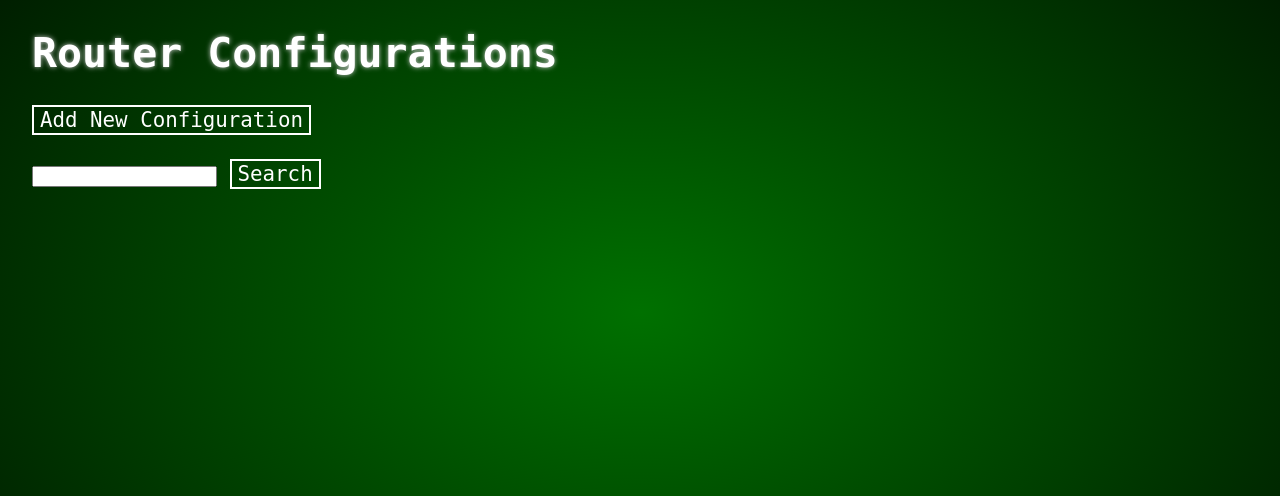
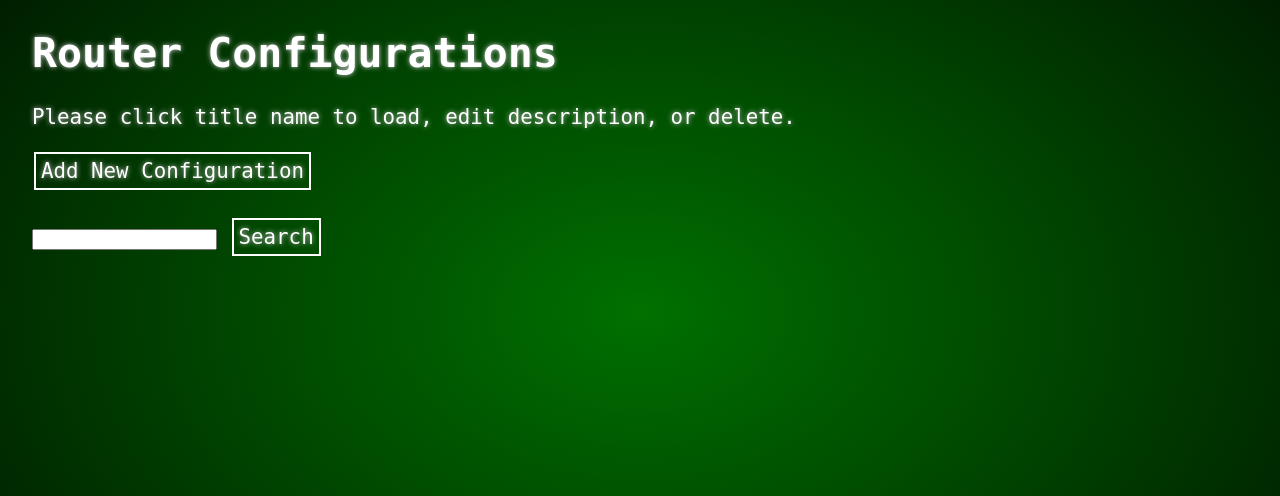
Before and after one commit to treysuiter/net-buddy, a Django app: page /routerconfiglist/ in a window 1280 px wide. Shown: the part 120-616 px from the top of the page. Run offline with Django 3.2, Linux system fonts and the light colour scheme; a user stored in the database is signed in; data that the repository does not hold is empty; parts of the project's set-up code (start-up, migrations or seed data) failed here and were passed over.

Commit message:
mass formatting change; underline nav working if file is selcteded or in edit mode

```diff
--- a/netbuddyapp/templates/router/router_config_list.html
+++ b/netbuddyapp/templates/router/router_config_list.html
@@ -2,6 +2,7 @@
 {% load static %}
 {% block content %}
     <h1>Router Configurations</h1>
+    <p>Please click title name to load, edit description, or delete.</p>
 
     <form action="{% url 'netbuddyapp:routerconfigform' %}">
     <button>Add New Configuration</button>
@@ -16,7 +17,7 @@
     <ul>
     {% for config in all_router_configs %}
         <li>
-            <a href="{% url 'netbuddyapp:routerconfig' config.id %}"> <b>{{ config.filename }}</b> </a> {{ config.description }} {{ config.created_at }}
+            <a href="{% url 'netbuddyapp:routerconfig' config.id %}"> {{ config.filename }} </a>
     {% endfor %}
     </ul>
 {% endblock %}
--- a/netbuddyapp/templates/shared/base.html
+++ b/netbuddyapp/templates/shared/base.html
@@ -47,9 +47,12 @@
 
         button, .nb-button{
             font: 1.3rem Inconsolata, monospace;
+            text-shadow: 0 0 5px #C8C8C8;
             background-color: transparent;
             color: white;
             border: 2px solid white;
+            padding: 5px;
+            margin: 2px;
         }
 
         {% comment %} a {text-decoration: none, color: white;} {% endcomment %}
@@ -83,7 +86,7 @@
             {% with url_name=request.resolver_match.url_name %}
             <li class="navList__route {% if url_name == 'home' %}active{% endif %}"><a href="{% url 'netbuddyapp:home' %}">Home</a></li>
             {% if user.is_authenticated %}
-            |<li class="navList__route {% if url_name == 'routerconfiglist' %}active{% endif %}"><a href="{% url 'netbuddyapp:routerconfiglist' %}">My Configs</a></li>|
+            |<li class="navList__route {% if url_name == 'routerconfiglist' or url_name == 'routerconfig' or url_name == 'routerconfigedit'%}active{% endif %}"><a href="{% url 'netbuddyapp:routerconfiglist' %}">My Configs</a></li>|
             <li class="navList__route {% if url_name == 'routercurrentinfo' %}active{% endif %}"><a href="{% url 'netbuddyapp:routercurrentinfo' %}">Current Router Config Info</a></li>|
             <li class="navList__route {% if url_name == 'routercommands' %}active{% endif %}"><a href="{% url 'netbuddyapp:routercommands' %}">Router Commands</a></li>|
             <li class="navList__route"><a href="{% url 'netbuddyapp:logout' %}">Logout</a></li>
```
Also changed, not shown: netbuddyapp/static/scripts/loadingMessage.js (+10 -10 lines), netbuddyapp/templates/router/router_commands.html (+4 -4 lines), netbuddyapp/templates/router/router_config_details.html (+7 -6 lines).
